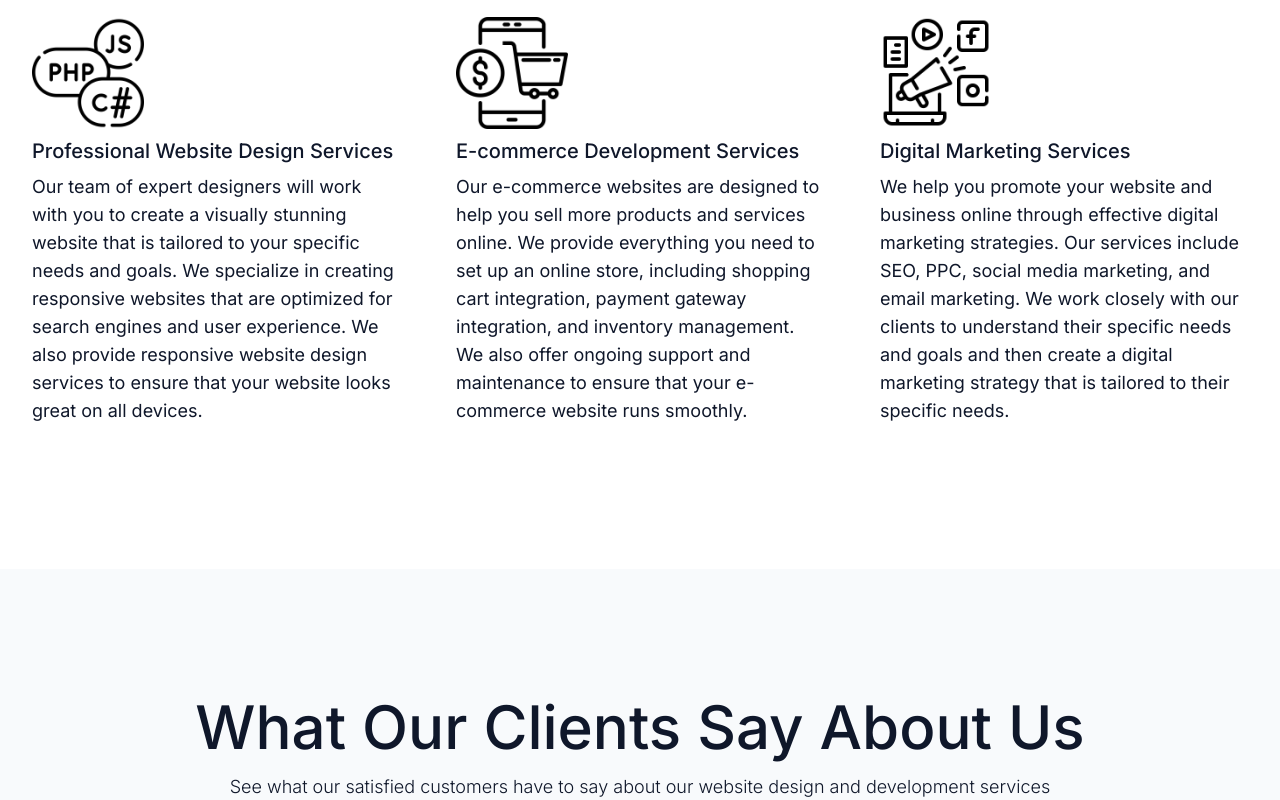
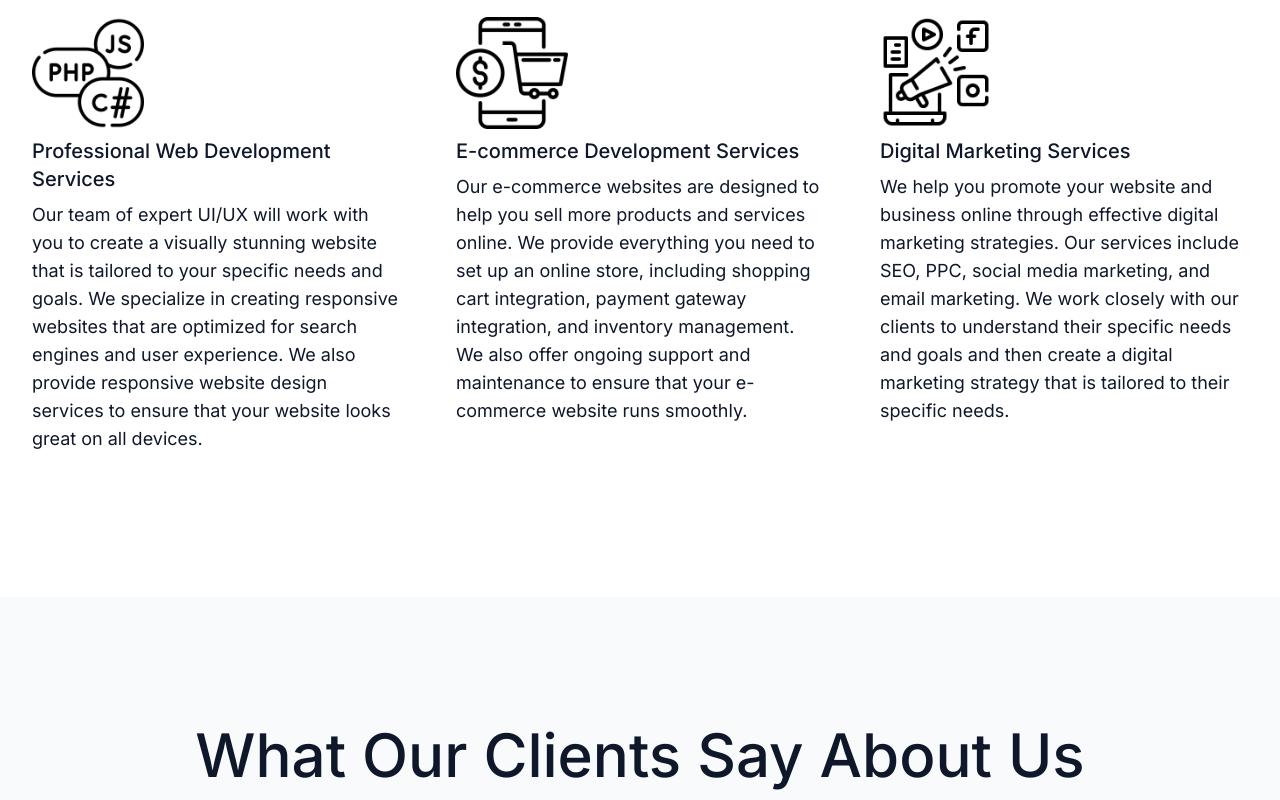
Before and after one commit to saadkhaan/PB, a Next.js app: page / in a window 1280 px wide. Shown: the part 1440-2240 px from the top of the page. Built offline with nearby package versions, Linux system fonts and the light colour scheme.

Commit message:
adding featured project

```diff
--- a/pages/index.js
+++ b/pages/index.js
@@ -120,61 +120,6 @@ export default function Home() {
 					<Scroller />
 				</section>
 
-				{/* <section className="services-marquee  space-y-4 py-8">
-					<ul className="flex space-x-20  overflow-hidden text-4xl font-medium uppercase text-slate-400">
-						{servicesTop.map((st) => (
-							<div className="group flex flex-none space-x-12 " key={st.id}>
-								<li className="transition-all duration-200  group-hover:text-green-500">
-									{st.name}
-								</li>
-								<span className="relative inline-block before:absolute before:block ">
-									<span className="relative text-slate-400">
-										<svg
-											width="33"
-											height="33"
-											fill="none"
-											xmlns="http://www.w3.org/2000/svg"
-										>
-											<path
-												d="M14.718 1.502c.741-1.457 2.823-1.457 3.564 0l4.163 8.178c.192.377.498.684.875.875l8.178 4.163c1.457.741 1.457 2.823 0 3.564l-8.178 4.163a1.999 1.999 0 0 0-.875.875l-4.163 8.178c-.741 1.457-2.823 1.457-3.564 0l-4.163-8.178a1.999 1.999 0 0 0-.875-.875l-8.178-4.163c-1.457-.741-1.457-2.823 0-3.564l8.178-4.163c.377-.191.684-.498.875-.875l4.163-8.178Z"
-												fill="#D9D9D9"
-											/>
-										</svg>
-									</span>
-								</span>
-							</div>
-						))}
-					</ul>
-
-					<ul className=" flex overflow-hidden text-4xl font-medium uppercase text-slate-400">
-						{servicesBottom.map((sb) => (
-							<div
-								className=" group flex flex-none space-x-16 px-8"
-								key={sb.id}
-							>
-								<li className="transition-all duration-200  group-hover:text-green-500">
-									{sb.name}
-								</li>
-								<span className="relative inline-block before:absolute before:block ">
-									<span className="relative text-slate-400">
-										<svg
-											width="33"
-											height="33"
-											fill="none"
-											xmlns="http://www.w3.org/2000/svg"
-										>
-											<path
-												d="M14.718 1.502c.741-1.457 2.823-1.457 3.564 0l4.163 8.178c.192.377.498.684.875.875l8.178 4.163c1.457.741 1.457 2.823 0 3.564l-8.178 4.163a1.999 1.999 0 0 0-.875.875l-4.163 8.178c-.741 1.457-2.823 1.457-3.564 0l-4.163-8.178a1.999 1.999 0 0 0-.875-.875l-8.178-4.163c-1.457-.741-1.457-2.823 0-3.564l8.178-4.163c.377-.191.684-.498.875-.875l4.163-8.178Z"
-												fill="#D9D9D9"
-											/>
-										</svg>
-									</span>
-								</span>
-							</div>
-						))}
-					</ul>
-				</section> */}
-
 				<section className="services  py-8 md:py-32">
 					<div className="container">
 						<h2 className="text-3xl font-medium md:text-center md:text-6xl">
@@ -192,8 +137,8 @@ export default function Home() {
 						<div className="mt-4 grid-cols-3 gap-x-6 md:grid">
 							<ServiceCard
 								icon="/coding-language-icons.png"
-								title="Professional Website Design Services"
-								content="Our team of expert designers will work with you to create a visually stunning website that is tailored to your specific needs and goals. We specialize in creating responsive websites that are optimized for search engines and user experience. We also provide responsive website design services to ensure that your website looks great on all devices."
+								title="Professional Web Development Services"
+								content="Our team of expert UI/UX will work with you to create a visually stunning website that is tailored to your specific needs and goals. We specialize in creating responsive websites that are optimized for search engines and user experience. We also provide responsive website design services to ensure that your website looks great on all devices."
 							/>
 							<ServiceCard
 								icon="/ecommerce-icons.png"
@@ -255,11 +200,6 @@ export default function Home() {
 						</svg>
 
 						<div className="relative">
-							{/* <img
-								className="mx-auto h-8"
-								src="https://tailwindui.com/img/logos/workcation-logo-indigo-600-mark-slate-800-and-indigo-600-text.svg"
-								alt="Workcation"
-							/> */}
 							<blockquote className="mt-10">
 								<div className="mx-auto max-w-3xl text-2xl font-medium leading-9 md:text-center">
 									<p>
@@ -305,7 +245,13 @@ export default function Home() {
 						</div>
 					</div>
 				</section>
-				<section className="portfolio  py-8 md:py-32">
+				<section className="featured  md:pt-32">
+					<h2 className="mb-3 text-center text-3xl font-medium md:text-6xl">
+						Featured Project
+					</h2>
+					<img src="/featured-banner.jpg" alt="vehicle tracking system" />
+				</section>
+				<section className="portfolio py-8 md:py-32">
 					<div className="container">
 						<h2 className="text-3xl font-medium md:text-6xl">Our Work</h2>
 						<div className="md:w-5/12">
```
Also changed, not shown: package.json (+4 -4 lines), public/featured-banner.jpg (added), 1 other file (tests, documents, lock files or other folders).
